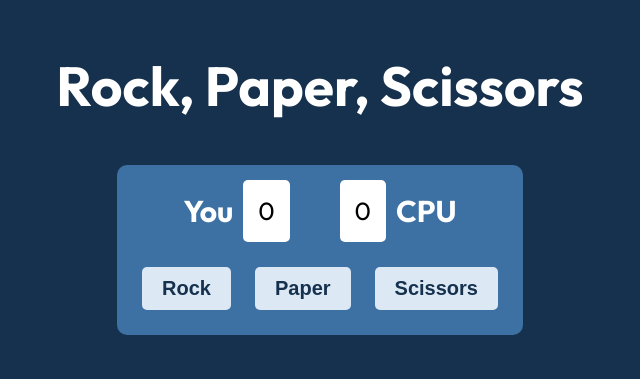
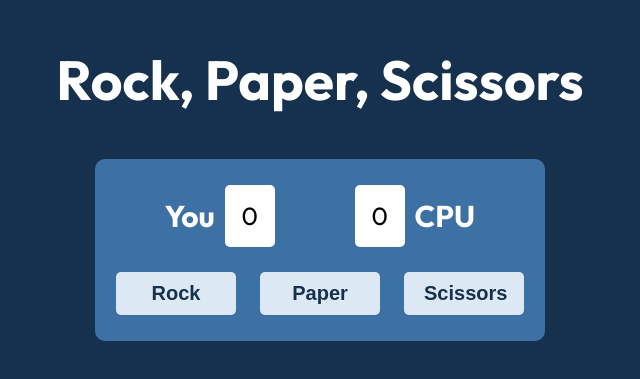
Before and after one commit to KyleCheng20/Rock-Paper-Scissors, a plain HTML site: page index.html in a window 1280 px wide. Shown: the part 195-574 px from the top of the page, without its empty margins (320-960 px from the left). Drawn offline with Linux system fonts and the light colour scheme.

Commit message:
Improve UI styling with fixed score display width, equal button sizes, and smooth button hover transition

```diff
--- a/style.css
+++ b/style.css
@@ -12,7 +12,7 @@ body {
   align-items: center;
   justify-content: center;
   min-height: 100vh;
-  font-family: outfit, roboto;
+  font-family: "outfit", "roboto", sans-serif;
 }
 
 .content{
@@ -40,20 +40,22 @@ p{
 }
 
 .content-container{
+  width: 450px;
   display: flex;
   flex-direction: column;
   justify-content: center;
   align-items: center;
   background-color: #3e71a3;
   border-radius: 10px;
-  padding: 15px;
+  padding: 16px;
   margin: 25px;
 }
 
 .score-container{
   display: flex;
   justify-content: center;
-  gap: 50px;
+  gap: 80px;
+  padding-top: 10px;
 }
 
 .human-score-container, .computer-score-container{
@@ -68,6 +70,9 @@ span{
   border-radius: 5px;
   padding: 15px;
   font-size: 25px;
+  display: inline-block;
+  text-align: center;
+  width: 50px;
 }
 
 .button-container{
@@ -87,8 +92,16 @@ button{
   border: none;
   border-radius: 5px;
   padding: 10px 20px;
+  transition: all 0.2s ease;
+}
+
+#rock, #paper, #scissors{
+  width: 120px;
 }
 
 button:hover{
   cursor: pointer;
+  background-color: #16314d;
+  color: #dce9f5;
+  transform: scale(1.10);
 }
```
